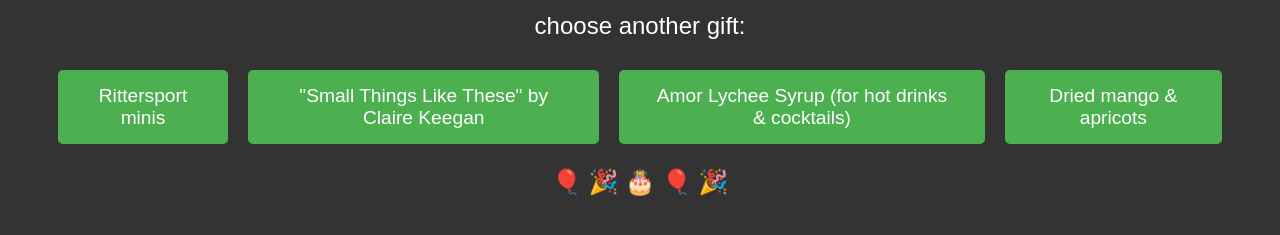
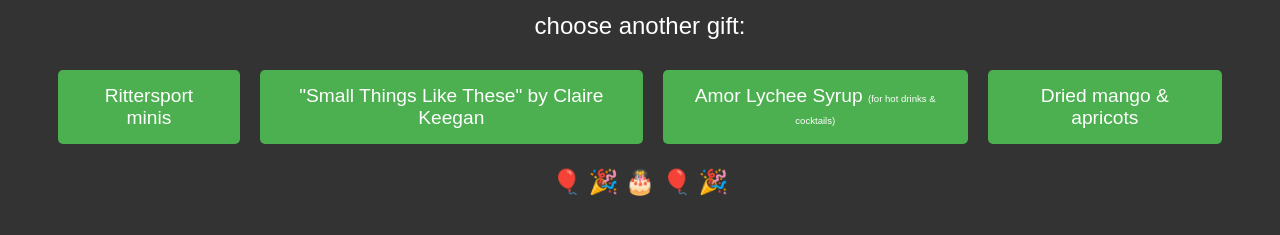
Before and after one commit to steel424/happybirthday, a website: page public/index.html in a window 1280 px wide. Shown: the part 165-400 px from the top of the page. Drawn offline with Linux system fonts and the light colour scheme.

Commit message:
Updated index.html

```diff
--- a/public/index.html
+++ b/public/index.html
@@ -19,7 +19,8 @@
   <div class="choices">
     <button class="choice-btn" onclick="submitChoice('Rittersport minis')">Rittersport minis</button>
     <button class="choice-btn" onclick="submitChoice('Small Things Like These by Claire Keegan')">"Small Things Like These" by Claire Keegan</button>
-    <button class="choice-btn" onclick="submitChoice('Amor Lychee Syrup')">Amor Lychee Syrup (for hot drinks & cocktails)</button>
+    <button class="choice-btn" onclick="submitChoice('Amor Lychee Syrup')">Amor Lychee Syrup <span class="small-text">(for hot drinks & cocktails)</span></button>
+
     <button class="choice-btn" onclick="submitChoice('Dried mango & apricots')">Dried mango & apricots</button>
   </div>
 
--- a/public/style.css
+++ b/public/style.css
@@ -39,3 +39,7 @@
   .decor {
     font-size: 1.5em;
   }
+
+  .small-text {
+    font-size: 50%;
+  }
```
